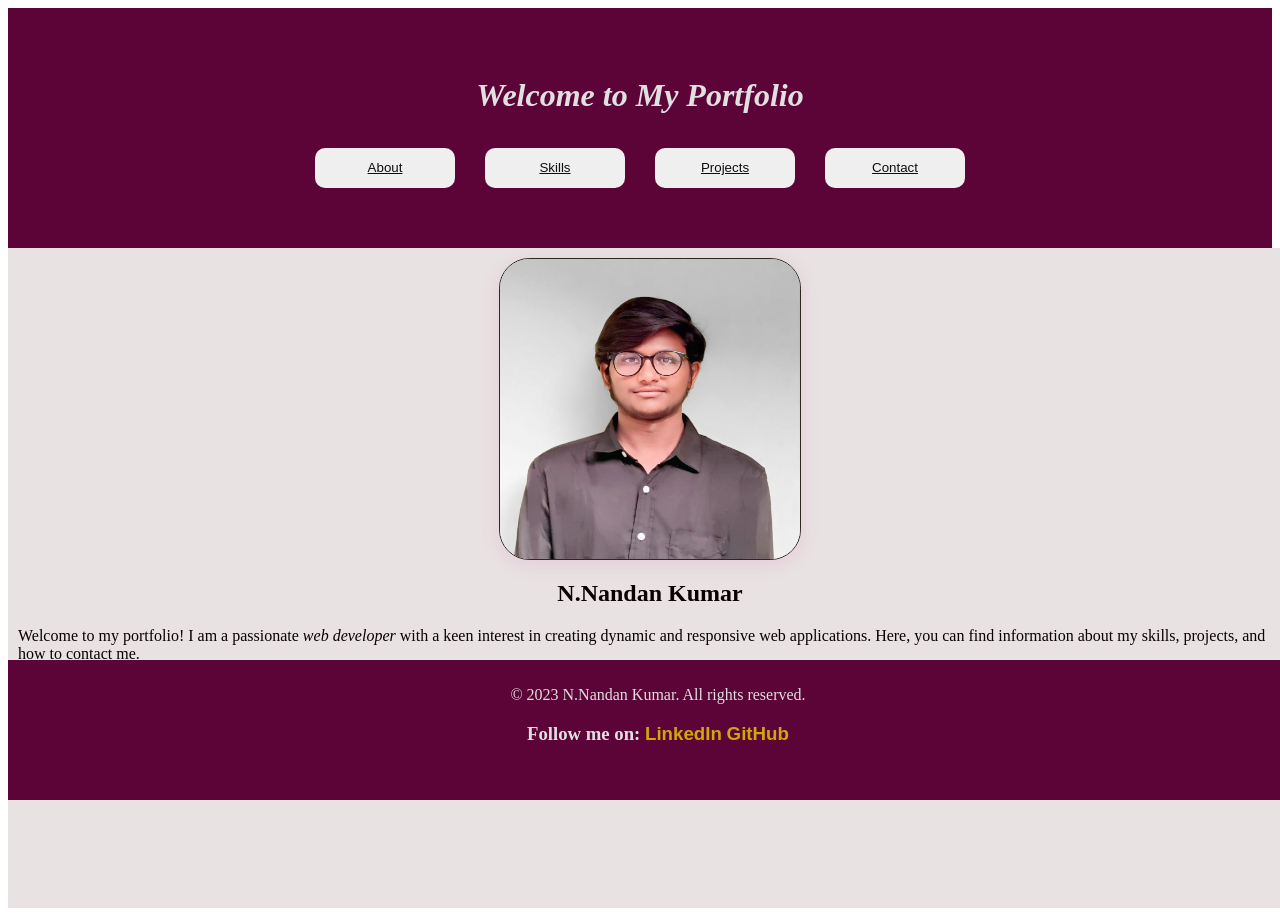
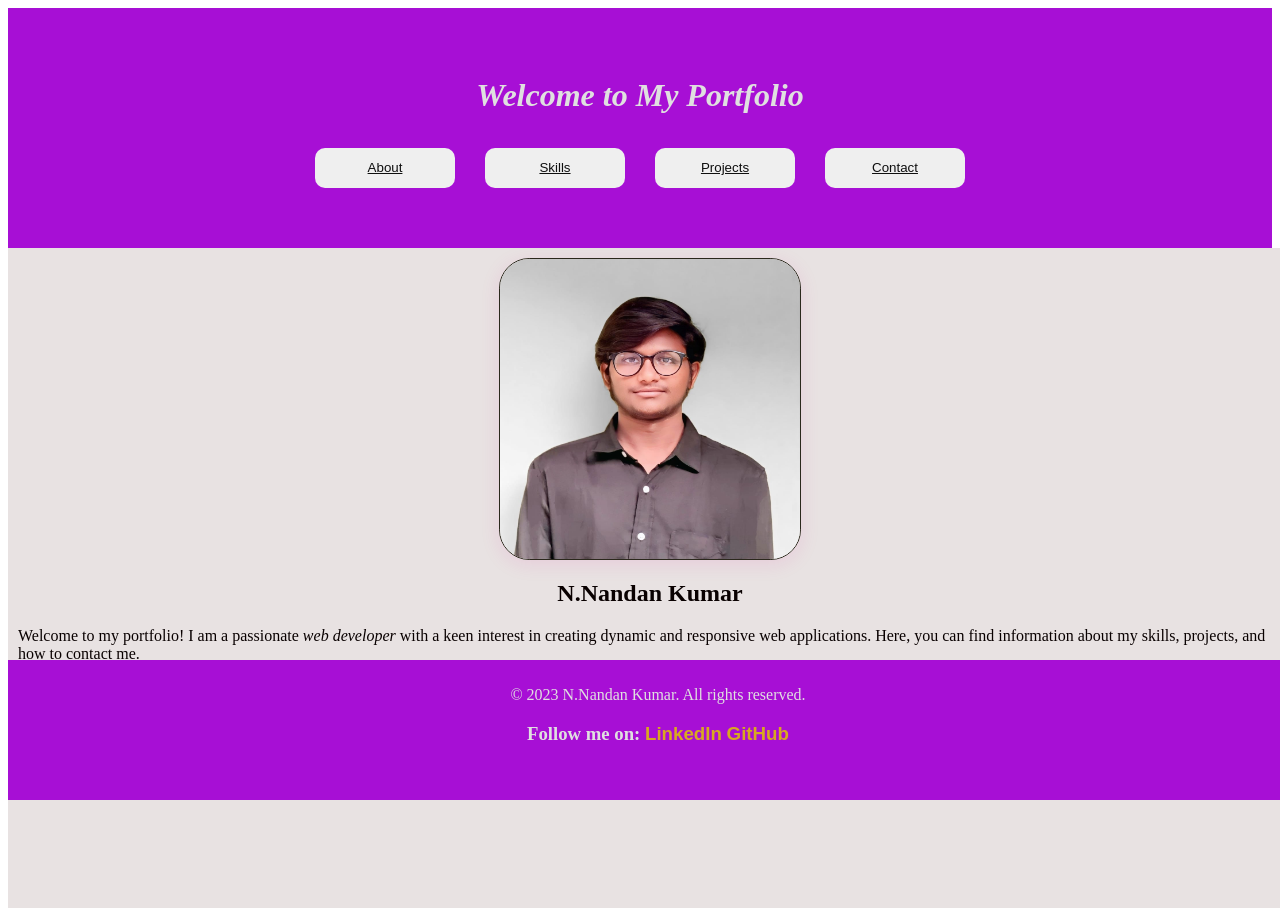
Before and after one commit to nandan593-tech/My-portfolio, a plain HTML site: page index.html in a window 1280 px wide. Drawn offline with Linux system fonts and the light colour scheme.

Commit message:
add the file

```diff
--- a/styles.css
+++ b/styles.css
@@ -1,7 +1,7 @@
 header{
     width : 100%;
     height: 30vh;
-    background-color:#5c0338;
+    background-color:#a70fd5;
     color: #e0e0e0;
     text-align: center;
     display: inline-flex;
@@ -38,7 +38,7 @@ main{
 footer {
     width: 100%;
     height: 15vh;
-    background-color:#5c0338;
+    background-color:#a70fd5;
     color: #e0e0e0;
     text-align: center;
     padding: 10px;
```
